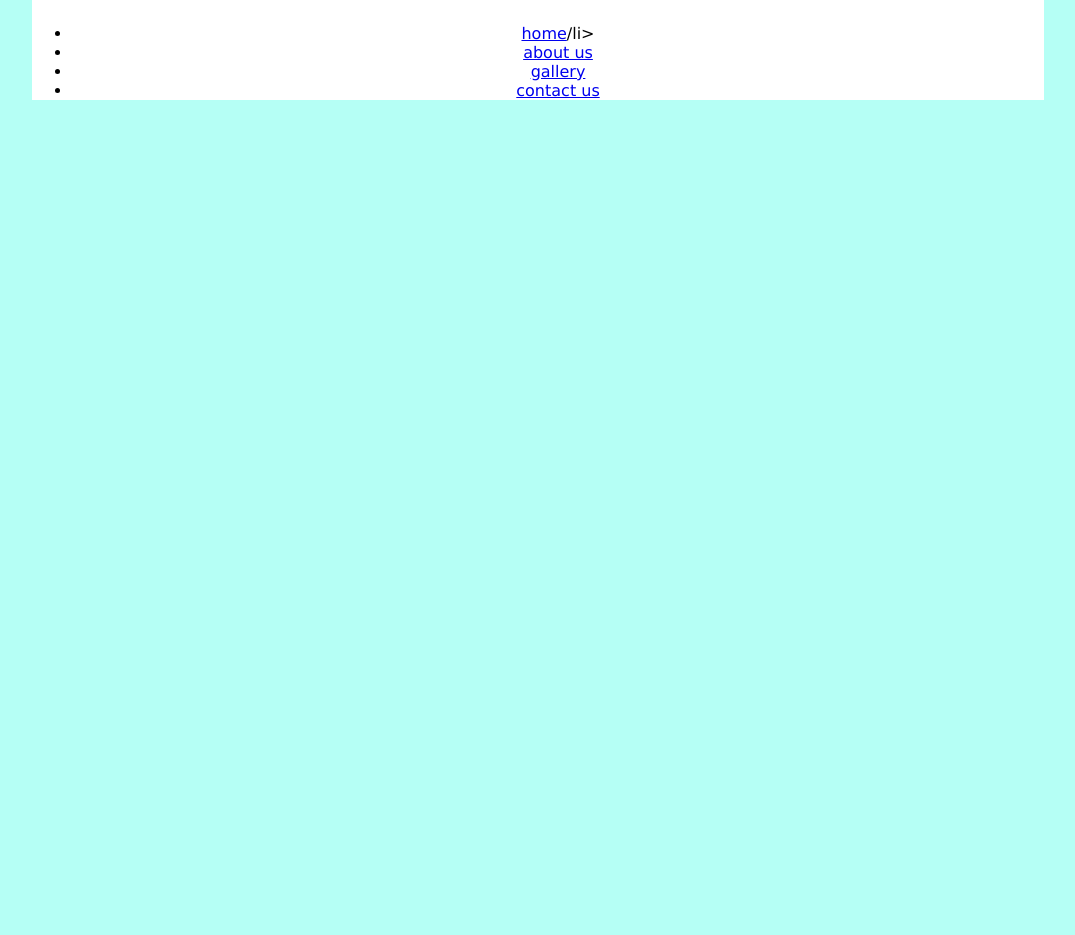
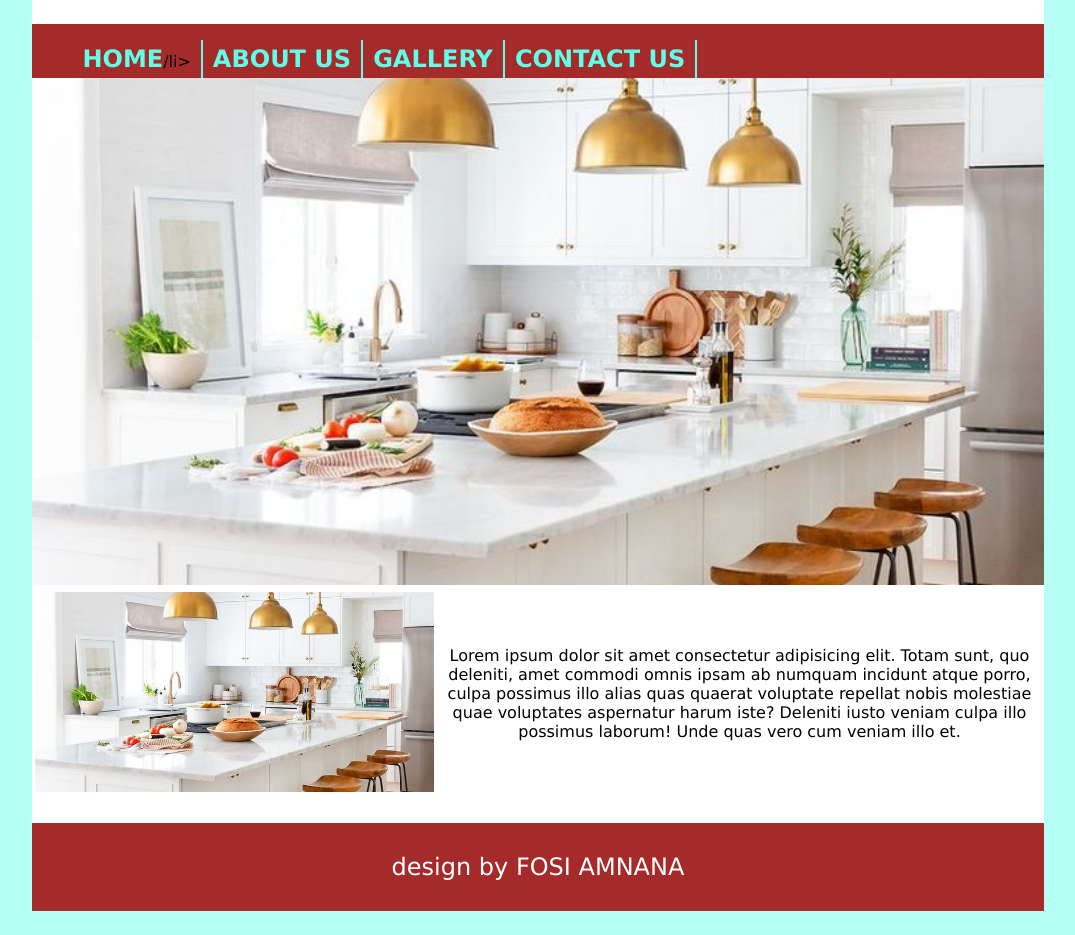
Before and after one commit to fosiamana/website-practice, a plain HTML site: page index.html in a window 1280 px wide. Shown: the part 96-1031 px from the top of the page, without its empty margins (102-1177 px from the left). Before the commit the page ends 800 px from the top, so only its background shows below. Drawn offline with Linux system fonts and the light colour scheme.

Commit message:
continued

```diff
--- a/index.html
+++ b/index.html
@@ -19,9 +19,24 @@
                 <li><a href="#">contact us</a></li>
             </ul>
         </div>
+        <!--insert the image-->
+        <img src="images/kitchen.jpeg" alt="header image" heigth="400px" width="100%">
+        <table>
+            <tr>
+            <td>
 
+            <img src="images/kitchen.jpeg" alt="small image" height="200" >
+        </td>
+        <td>
+            <p>Lorem ipsum dolor sit amet consectetur adipisicing elit. Totam sunt, quo deleniti, amet commodi omnis ipsam ab numquam incidunt atque porro, culpa possimus illo alias quas quaerat voluptate repellat nobis molestiae quae voluptates aspernatur harum iste? Deleniti iusto veniam culpa illo possimus laborum! Unde quas vero cum veniam illo et.</p>
+        </td>
+            </tr>
+        </table>
+        <p class="credit">
+            design by FOSI AMNANA
+        </p>
+    </div>
 
-    </div>
 
 </body>
 </html>
--- a/style.css
+++ b/style.css
@@ -1,7 +1,7 @@
 body{
   background-color:#5fffea75;   /* light blue background */
   font-family: Verdana, Geneva, Tahoma, sans-serif;  /* main website cobtent */
-  font: size 16px;  /* default website font-size */
+  font-size:  16px;  /* default website font-size */
   text-align: center; /* Default text orientation */
 }
 .container{
@@ -21,3 +21,47 @@ h1.title:hover{
   color: #a52a2a75;
   transition: ease-in-out .7s;
 }
+/* navigation bar */
+.top-menu{
+ background-color:brown ;  /* assigning brwn color */
+overflow: hidden;    /* hiding the text over flows  */
+
+}
+.top-menu ul li{
+  list-style-type: none;
+  float: left;
+  border-right: 2px solid #5fffea;
+  padding: 5px 10px;
+
+}
+.top-menu ul li a{
+  text-decoration: none;
+  text-transform: uppercase;
+  color: #5fffea;
+  font-weight: 800;
+  font-size: 24px;
+}
+.top-menu ul li:hover{
+  background-color: #5fffea;
+
+}
+.top-menu ul li:hover a{
+  text-decoration: underline;
+  color: brown;
+}
+/* styling image */
+.main-img{
+  width: 100%;
+  height: 50vh;
+}
+.credit{
+  background-color: brown;
+  padding: 30px;
+  color: white;
+  font-size: 24px;
+}
+.credit:hover{
+  transform: rotate(15deg);
+  transition: ease-in-out 10ms;
+
+}
```
Also changed, not shown: images/kitchen.jpeg (added).
